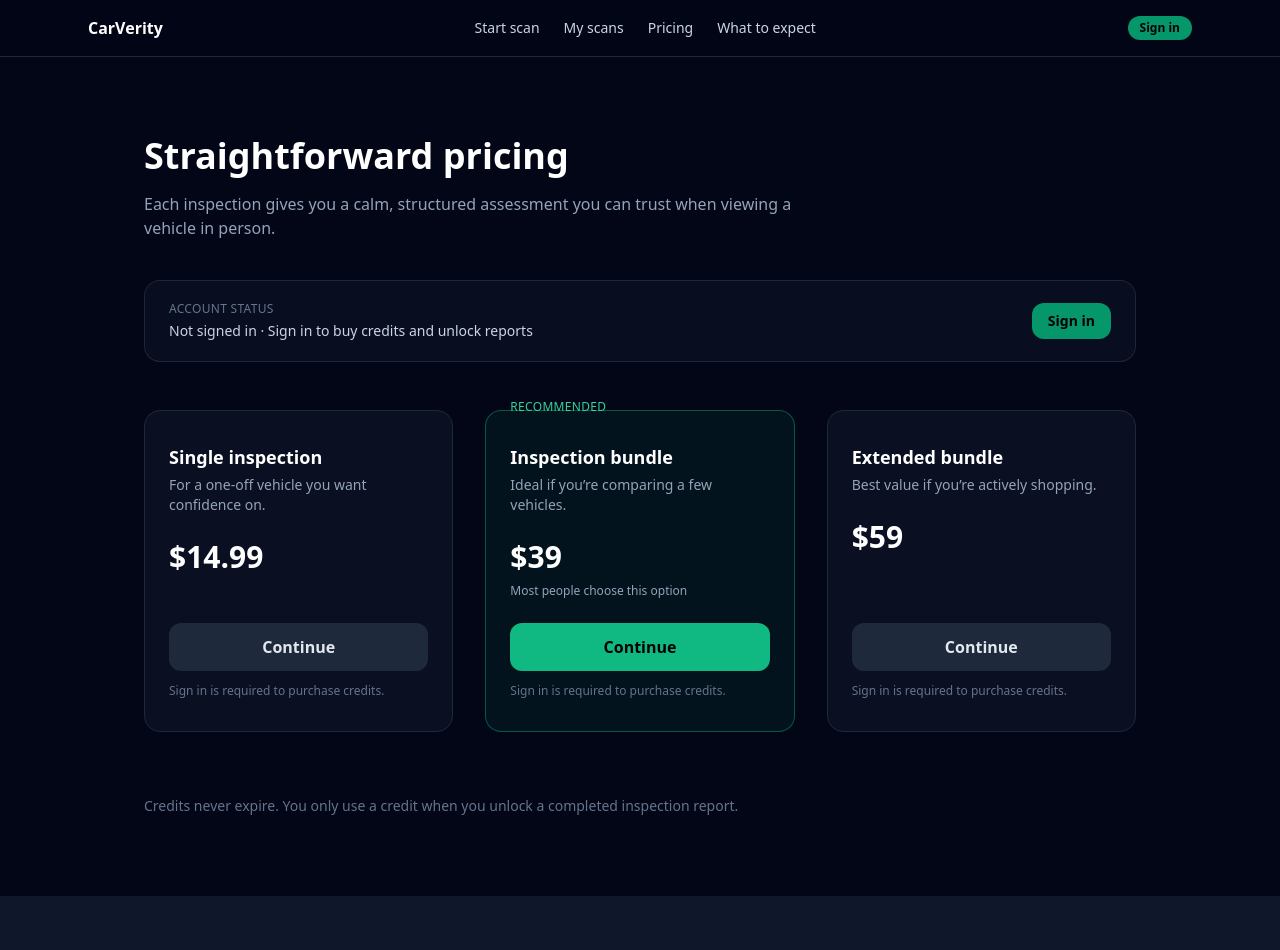
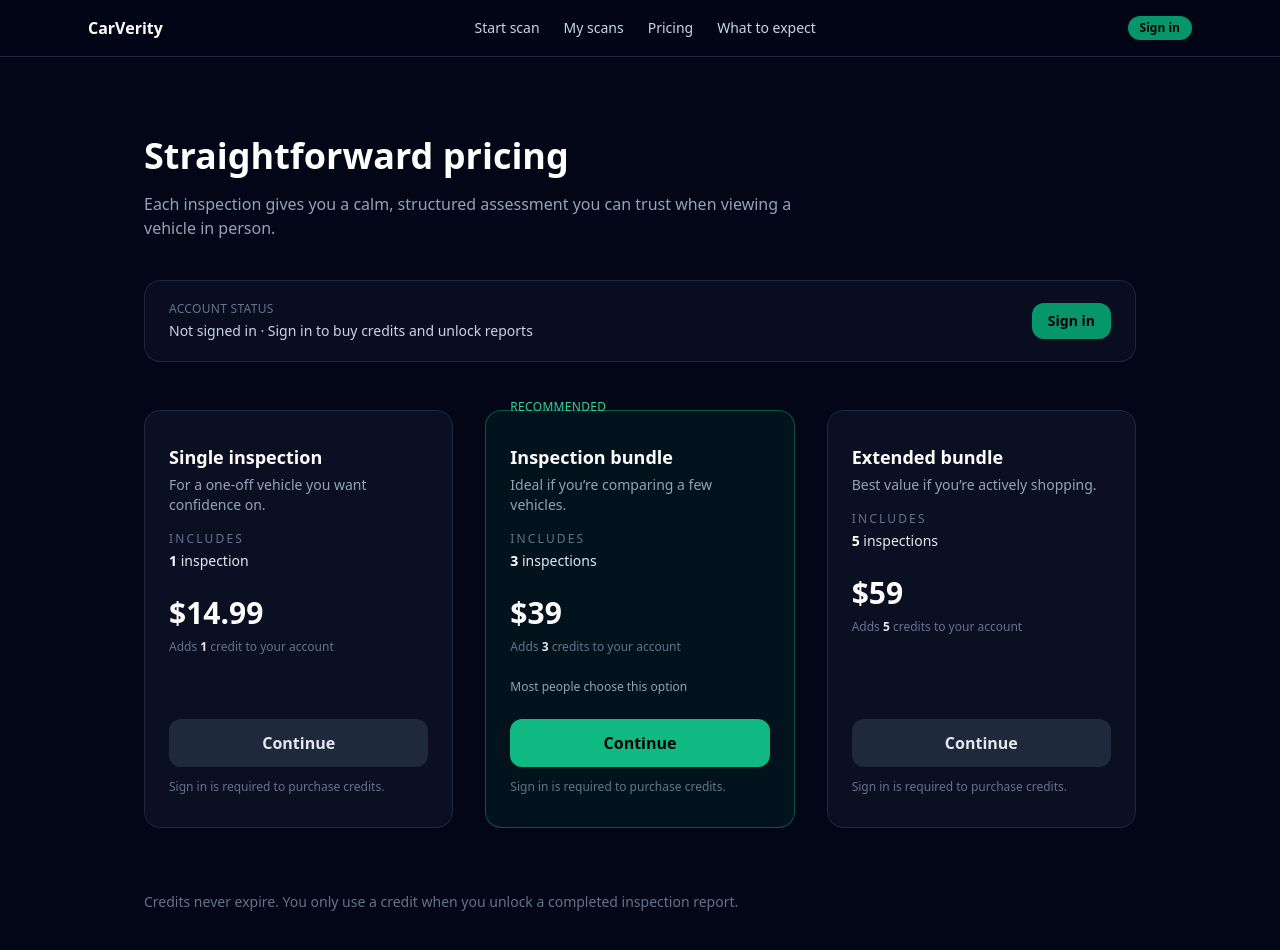
Before and after one commit to jeremy-swallow/carverity-clean, a React (Vite) app: page /pricing in a window 1280 px wide. Shown: the top 950 px of the page. Before the commit the page ends 896 px from the top, so only its background shows below. Built offline with nearby package versions, Linux system fonts and the light colour scheme; no server answers.

Commit message:
Show included inspection credits on pricing packs

```diff
--- a/src/pages/Pricing.tsx
+++ b/src/pages/Pricing.tsx
@@ -11,6 +11,7 @@ type PackOption = {
   title: string;
   price: string;
   context: string;
+  credits: number;
   note?: string;
   recommended?: boolean;
 };
@@ -20,12 +21,14 @@ const PACKS: PackOption[] = [
     key: "single",
     title: "Single inspection",
     price: "$14.99",
+    credits: 1,
     context: "For a one-off vehicle you want confidence on.",
   },
   {
     key: "three",
     title: "Inspection bundle",
     price: "$39",
+    credits: 3,
     context: "Ideal if you’re comparing a few vehicles.",
     note: "Most people choose this option",
     recommended: true,
@@ -34,6 +37,7 @@ const PACKS: PackOption[] = [
     key: "five",
     title: "Extended bundle",
     price: "$59",
+    credits: 5,
     context: "Best value if you’re actively shopping.",
   },
 ];
@@ -41,6 +45,11 @@ const PACKS: PackOption[] = [
 function formatCredits(n: number | null) {
   if (n == null) return "—";
   return String(Math.max(0, Math.floor(n)));
+}
+
+function plural(n: number, singular: string, pluralWord?: string) {
+  if (n === 1) return singular;
+  return pluralWord ?? `${singular}s`;
 }
 
 export default function Pricing() {
@@ -240,10 +249,7 @@ export default function Pricing() {
                   ) : null}
                 </>
               ) : (
-                <>
-                  You’re not currently signed in on this device. Sign in to see
-                  your credits.
-                </>
+                <>You’re not currently signed in on this device. Sign in to see your credits.</>
               )}
             </p>
           )}
@@ -314,11 +320,32 @@ export default function Pricing() {
               {pack.title}
             </h2>
 
-            <p className="text-sm text-slate-400 mb-6">{pack.context}</p>
+            <p className="text-sm text-slate-400 mb-4">{pack.context}</p>
+
+            {/* Credits clearly shown */}
+            <div className="mb-6">
+              <p className="text-xs uppercase tracking-[0.18em] text-slate-500">
+                Includes
+              </p>
+              <p className="text-sm text-slate-200 mt-1">
+                <span className="font-semibold text-white tabular-nums">
+                  {pack.credits}
+                </span>{" "}
+                {plural(pack.credits, "inspection")}
+              </p>
+            </div>
 
             <div className="text-3xl font-semibold text-white mb-2">
               {pack.price}
             </div>
+
+            <p className="text-xs text-slate-500 mb-6">
+              Adds{" "}
+              <span className="text-slate-200 font-semibold tabular-nums">
+                {pack.credits}
+              </span>{" "}
+              {plural(pack.credits, "credit")} to your account
+            </p>
 
             {pack.note && (
               <p className="text-xs text-slate-400 mb-6">{pack.note}</p>
```
